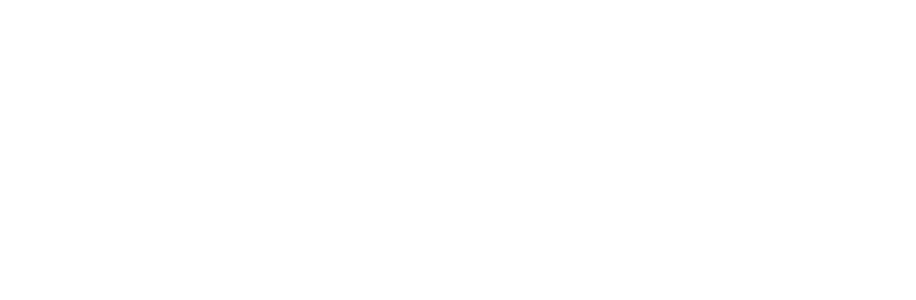
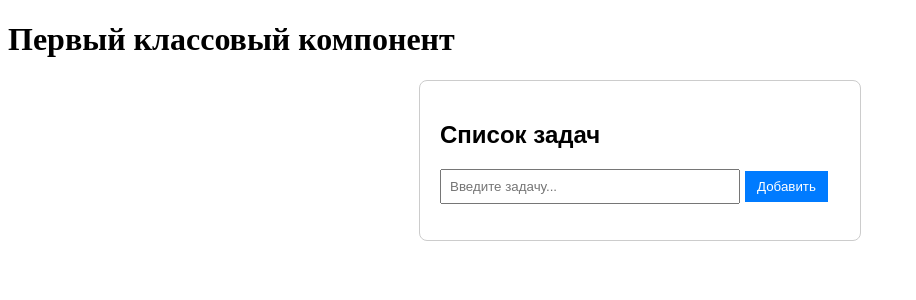
Before and after one commit to RuslanChekhuta/my-app, a React (Vite) app: page / in a window 1280 px wide. Shown: the top 300 px of the page, without its empty margins (0-916 px from the left). Built offline with nearby package versions, Linux system fonts and the light colour scheme.

Commit message:
Добавить классовые компоненты TextComponent и TaskList, обновить HomePage для отображения компонентов

```diff
--- a/src/App.css
+++ b/src/App.css
@@ -0,0 +1,37 @@
+.task-list {
+  max-width: 400px;
+  margin: 20px auto;
+  padding: 20px;
+  border: 1px solid #ccc;
+  border-radius: 8px;
+  font-family: Arial, sans-serif;
+}
+
+input {
+  padding: 8px;
+  width: 70%;
+  margin-right: 5px;
+}
+
+button {
+  padding: 8px 12px;
+  background-color: #007bff;
+  color: white;
+  border: none;
+  cursor: pointer;
+}
+
+button:hover {
+  background-color: #0056b3;
+}
+
+ul {
+  list-style-type: none;
+  padding: 0;
+}
+
+li {
+  background: #f9f9f9;
+  border-bottom: 1px solid #eee;
+  padding: 8px;
+}
--- a/src/App.jsx
+++ b/src/App.jsx
@@ -1,7 +1,13 @@
 import "./App.css";
+import HomePage from "./pages/HomePage";
 
-function App() {
-  return <></>;
-}
+const App = () => {
+  // TODO: Реализуйте логику здесь.
+  return (
+    <div>
+      <HomePage />
+    </div>
+  );
+};
 
 export default App;
--- /dev/null
+++ b/src/components/TaskList.jsx
@@ -0,0 +1,42 @@
+import { Component } from "react";
+
+export default class TaskList extends Component {
+  constructor(props) {
+    super(props);
+    this.state = { tasks: [], inputValue: "" };
+  }
+
+  handleInputChange = (event) => {
+    this.setState({ inputValue: event.target.value });
+  };
+
+  handleAddTask = () => {
+    const { inputValue, tasks } = this.state;
+
+    if (inputValue.trim()) {
+      this.setState({
+        tasks: [...tasks, inputValue],
+        inputValue: "",
+      });
+    }
+  };
+
+  render() {
+    return (
+      <div className="task-list">
+        <h2>Список задач</h2>
+        <input
+          value={this.state.inputValue}
+          onChange={(e) => this.handleInputChange(e)}
+          placeholder="Введите задачу..."
+        />
+        <button onClick={() => this.handleAddTask()}>Добавить</button>
+        <ul>
+          {this.state.tasks.map((e) => (
+            <li key={e}>{e}</li>
+          ))}
+        </ul>
+      </div>
+    );
+  }
+}
--- /dev/null
+++ b/src/components/TextComponent.jsx
@@ -0,0 +1,11 @@
+import { Component } from "react";
+
+export default class TextComponent extends Component {
+  render() {
+    return (
+      <div>
+        <h1>Первый классовый компонент</h1>
+      </div>
+    );
+  }
+}
--- /dev/null
+++ b/src/pages/HomePage.jsx
@@ -0,0 +1,14 @@
+import TaskList from "../components/TaskList";
+import TextComponent from "../components/TextComponent";
+
+const HomePage = () => {
+  // TODO: Реализуйте логику здесь.
+  return (
+    <div>
+      <TextComponent />
+      <TaskList />
+    </div>
+  );
+};
+
+export default HomePage;
```
Also changed, not shown: 1 other file (tests, documents, lock files or other folders).
